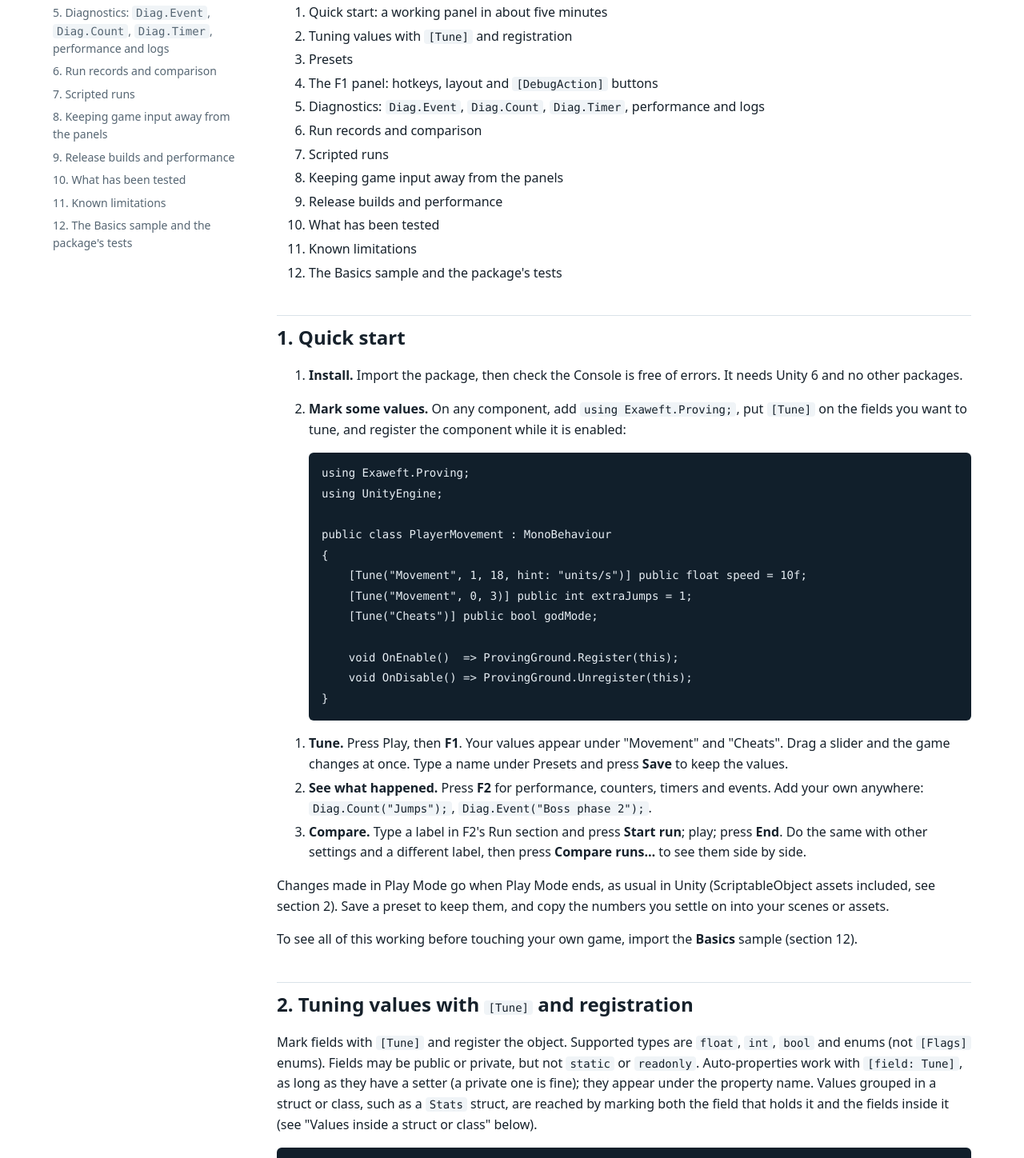
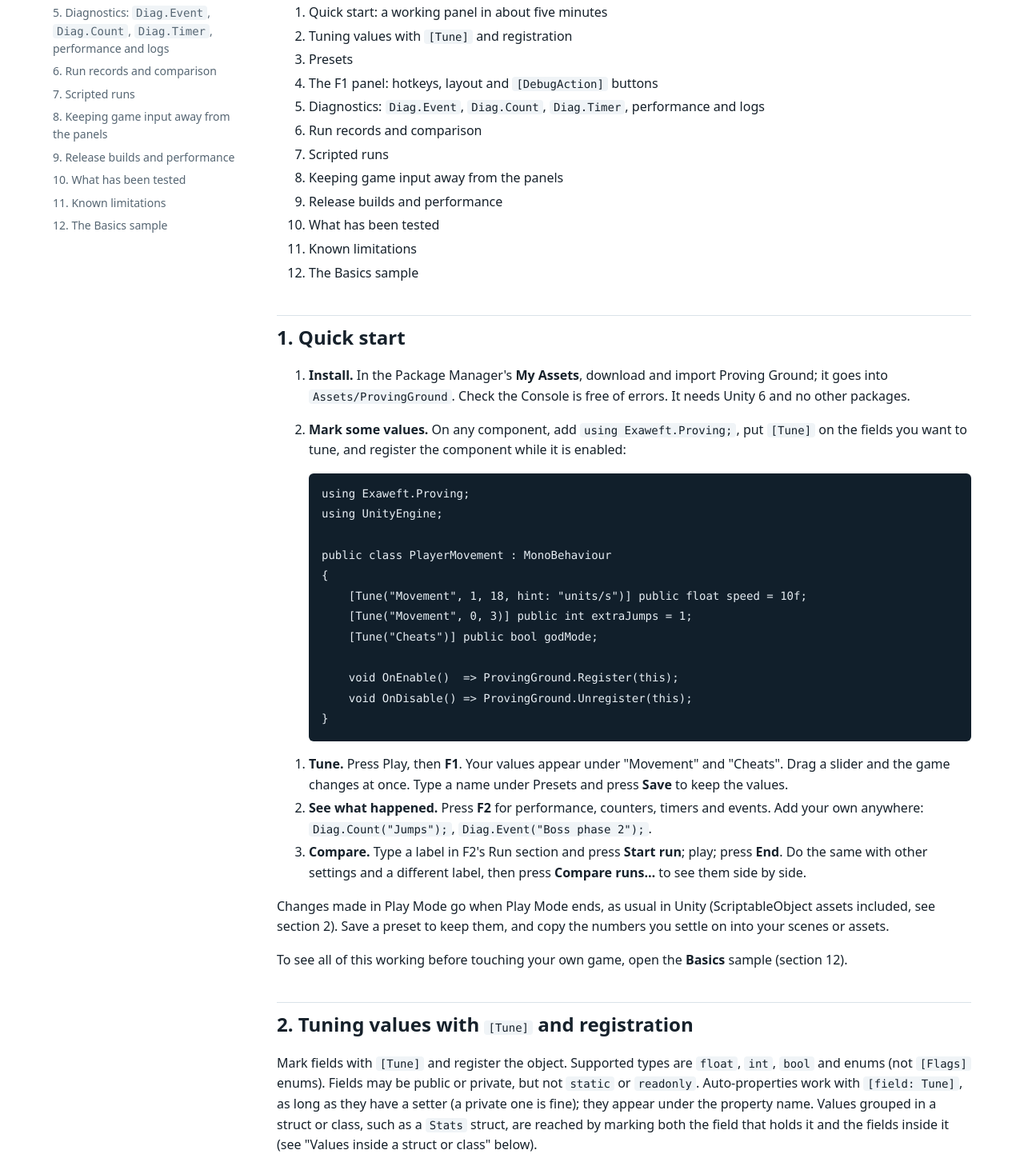
Before and after one commit to Exaweft/proving-ground, a plain HTML site: page index.html in a window 1280 px wide. Shown: the part 234-1682 px from the top of the page at 80% size. Drawn offline with Linux system fonts and the light colour scheme.

Commit message:
Update documentation for Proving Ground 1.0.0 Asset Store release

```diff
--- a/index.html
+++ b/index.html
@@ -54,7 +54,7 @@ footer { color:var(--muted); font-size:13px; border-top:1px solid var(--border);
 <a href="#9-release-builds-and-performance">9. Release builds and performance</a>
 <a href="#10-what-has-been-tested">10. What has been tested</a>
 <a href="#11-known-limitations">11. Known limitations</a>
-<a href="#12-the-basics-sample-and-the-package-s-tests">12. The Basics sample and the package's tests</a></aside>
+<a href="#12-the-basics-sample">12. The Basics sample</a></aside>
 <main>
 <h1 id="proving-ground-user-guide">Proving Ground user guide</h1>
 <p>Proving Ground lets you tune gameplay values while the game runs, keep the numbers you like as presets, and record runs so you can compare which settings played best. It works in the Editor's Play Mode and in development builds, and is off in release builds.</p>
@@ -70,11 +70,11 @@ footer { color:var(--muted); font-size:13px; border-top:1px solid var(--border);
 <li>Release builds and performance</li>
 <li>What has been tested</li>
 <li>Known limitations</li>
-<li>The Basics sample and the package's tests</li>
+<li>The Basics sample</li>
 </ol>
 <h2 id="1-quick-start">1. Quick start</h2>
 <ol>
-<li><strong>Install.</strong> Import the package, then check the Console is free of errors. It needs Unity 6 and no other packages.</li>
+<li><strong>Install.</strong> In the Package Manager's <strong>My Assets</strong>, download and import Proving Ground; it goes into <code>Assets/ProvingGround</code>. Check the Console is free of errors. It needs Unity 6 and no other packages.</li>
 <li><p><strong>Mark some values.</strong> On any component, add <code>using Exaweft.Proving;</code>, put <code>[Tune]</code> on the fields you want to tune, and register the component while it is enabled:</p>
 <pre><code class="language-csharp">using Exaweft.Proving;
 using UnityEngine;
@@ -95,7 +95,7 @@ public class PlayerMovement : MonoBehaviour
 <li><strong>Compare.</strong> Type a label in F2's Run section and press <strong>Start run</strong>; play; press <strong>End</strong>. Do the same with other settings and a different label, then press <strong>Compare runs…</strong> to see them side by side.</li>
 </ol>
 <p>Changes made in Play Mode go when Play Mode ends, as usual in Unity (ScriptableObject assets included, see section 2). Save a preset to keep them, and copy the numbers you settle on into your scenes or assets.</p>
-<p>To see all of this working before touching your own game, import the <strong>Basics</strong> sample (section 12).</p>
+<p>To see all of this working before touching your own game, open the <strong>Basics</strong> sample (section 12).</p>
 <h2 id="2-tuning-values-with-tune-and-registration">2. Tuning values with <code>[Tune]</code> and registration</h2>
 <p>Mark fields with <code>[Tune]</code> and register the object. Supported types are <code>float</code>, <code>int</code>, <code>bool</code> and enums (not <code>[Flags]</code> enums). Fields may be public or private, but not <code>static</code> or <code>readonly</code>. Auto-properties work with <code>[field: Tune]</code>, as long as they have a setter (a private one is fine); they appear under the property name. Values grouped in a struct or class, such as a <code>Stats</code> struct, are reached by marking both the field that holds it and the fields inside it (see &quot;Values inside a struct or class&quot; below).</p>
 <pre><code class="language-csharp">public class PlayerMovement : MonoBehaviour
@@ -320,19 +320,16 @@ if (!panels &amp;&amp; Input.GetMouseButtonDown(0)) Cursor.lockState = CursorLoc
 <li><strong>The comparison</strong> shows means and ranges per label, not round-by-round differences or statistical tests (section 6).</li>
 <li><strong>Changes aren't written into scenes or prefabs.</strong> Save presets, and copy the values you choose into your project.</li>
 <li><strong>Panels draw above the game's UI Toolkit UI but below <code>OnGUI</code></strong> (IMGUI) text, which Unity always draws last.</li>
-<li><strong>Unity 6000.0 players</strong> log &quot;No Theme Style Sheet set to PanelSettings&quot; once when the panels first open. The panels draw correctly; Unity 6000.5 doesn't log it.</li>
+<li><strong>Unity 6000.0</strong> logs the warning &quot;No Theme Style Sheet set to PanelSettings&quot; once when the panels first open, in the Editor and in players. The panels draw correctly; Unity 6000.5 doesn't log it.</li>
 <li><strong>Off in release builds</strong>, unless a playtest build opts in (section 9).</li>
 </ul>
-<h2 id="12-the-basics-sample-and-the-package-s-tests">12. The Basics sample and the package's tests</h2>
-<p><strong>The sample.</strong> In the Package Manager, select Proving Ground, open <strong>Samples</strong> and import <strong>Basics</strong>. Open its <code>Basics</code> scene and press Play; everything is built from plain shapes in code, and it reads no input of its own, so it works with either input system and any render pipeline.</p>
+<h2 id="12-the-basics-sample">12. The Basics sample</h2>
+<p><strong>The sample.</strong> It is in <code>Assets/ProvingGround/Samples/Basics</code>, imported with the rest of Proving Ground. Open its <code>Basics</code> scene and press Play; everything is built from plain shapes in code, and it reads no input of its own, so it works with either input system and any render pipeline.</p>
 <ul>
 <li><strong>F1, Showcase:</strong> a ring of shapes. Tune their speed, count, height, size, shape and colours; the buttons log an event, reverse the direction and pick new colours.</li>
 <li><strong>F1, Runner:</strong> press <strong>Run scripted batch (3 + 3)</strong>. A runner laps the ring three times under each of two presets, &quot;Basics Steady&quot; and &quot;Basics Twitchy&quot; (made the first time), using <code>RunBatch</code>, then the comparison opens with the six laps selected: Twitchy is faster but stumbles; see whether that pays. <strong>Run one lap</strong> records a lap with the current values.</li>
 <li><strong>F2:</strong> counters (laps, stumbles), a timer and events from both.</li>
 </ul>
-<p><strong>The package's tests.</strong> The package includes its EditMode tests. To run them, add the package to the <code>testables</code> list in your project's <code>Packages/manifest.json</code>, then open <strong>Window › General › Test Runner</strong>:</p>
-<pre><code class="language-json">&quot;testables&quot;: [ &quot;com.exaweft.provingground&quot; ]</code></pre>
-<p>The tests use temporary folders and never touch your presets, runs or <code>PlayerPrefs</code>. Without that entry they aren't compiled, and they are never part of a build.</p>
 <footer>Proving Ground 1.0.0 by Exaweft. Built from the documentation included in the package.</footer>
 </main>
 </div>
```
Also changed, not shown: changelog.html (+1 -1 lines).
